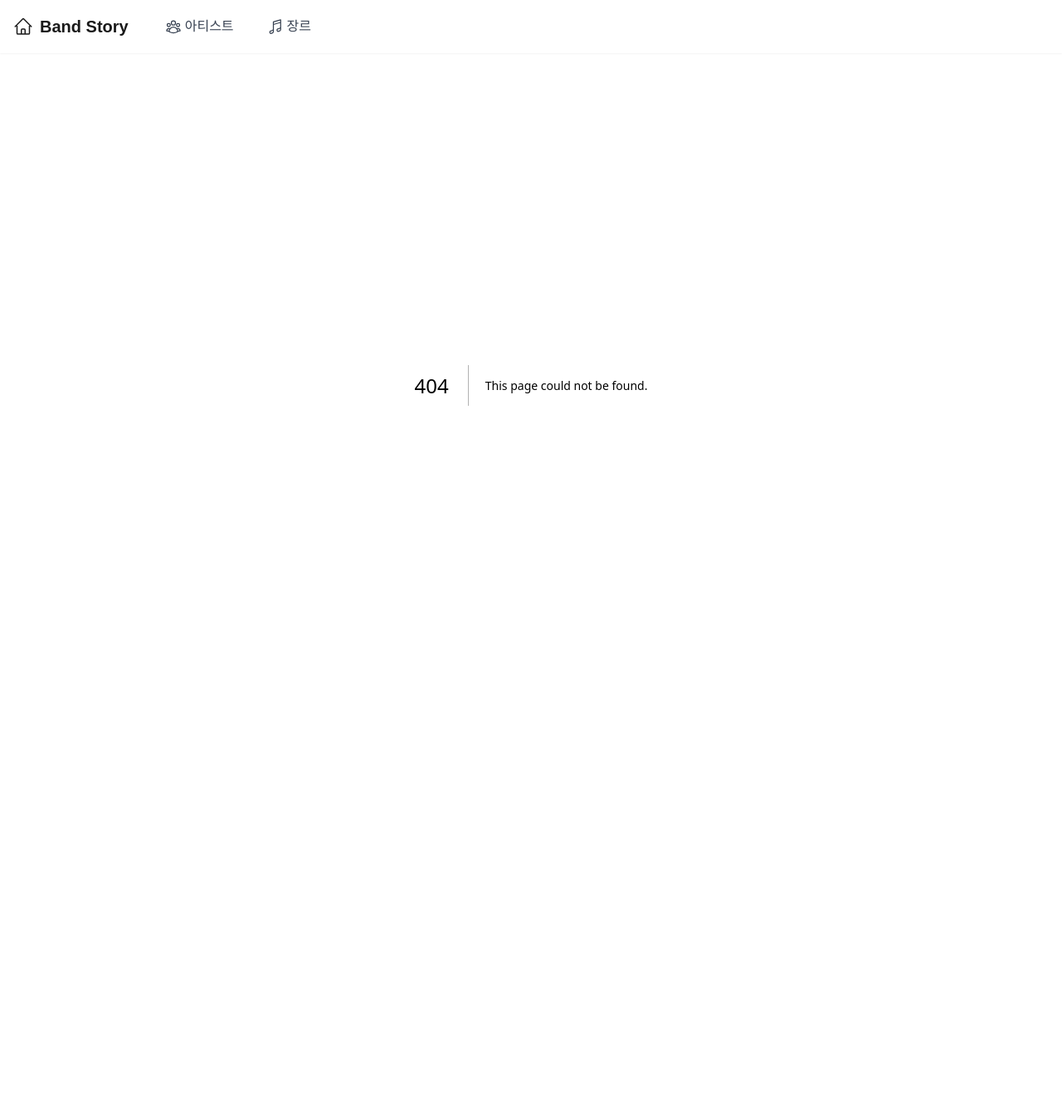
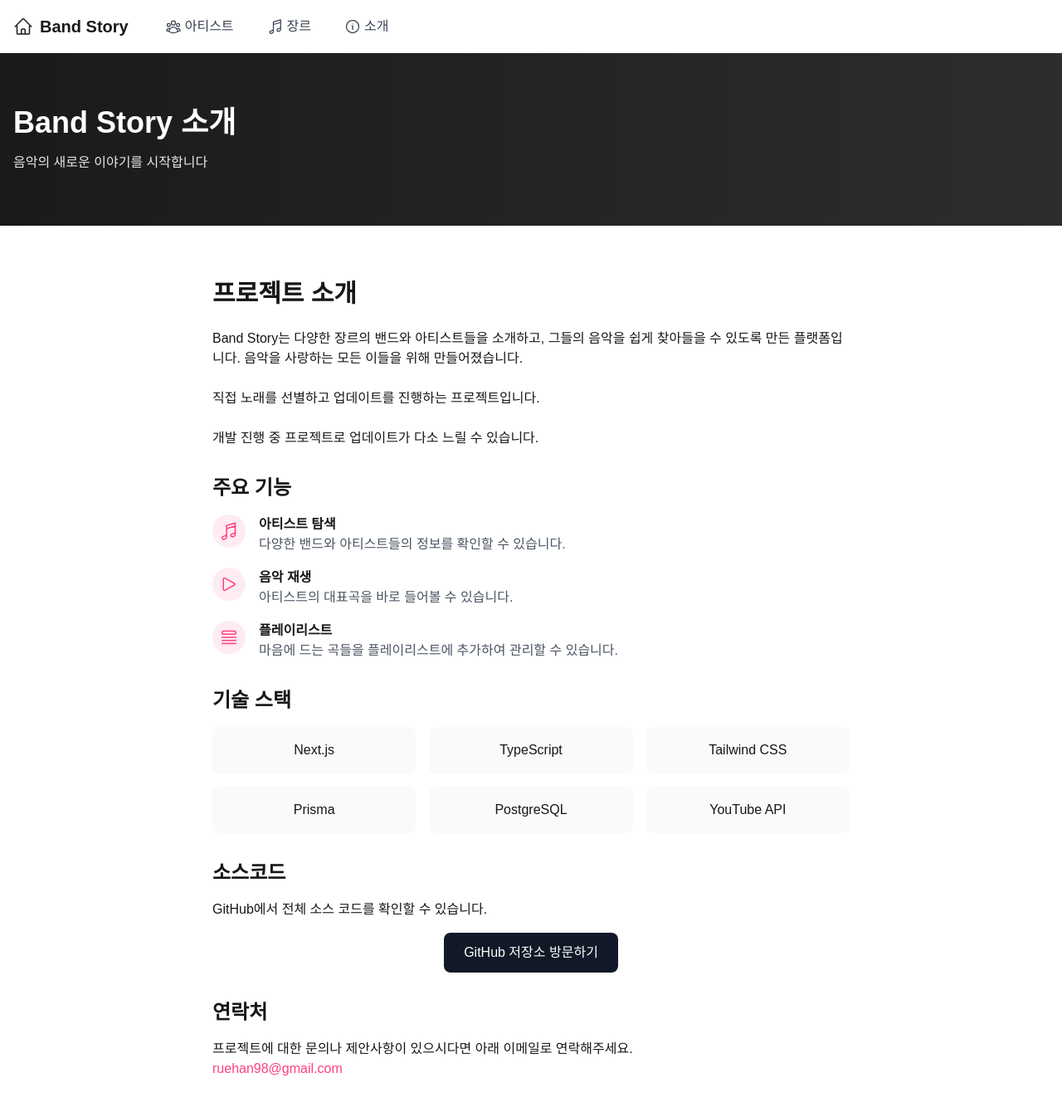
Before and after one commit to ruehan/band-story, a Next.js app: page /about in a window 1280 px wide. Before the commit this address had no page. Shown: the top 1334 px of the page at 83% size. Before the commit the page ends 864 px from the top, so only its background shows below. Built offline with nearby package versions, Linux system fonts and the light colour scheme.

Commit message:
✨ feat: 소개 페이지 구현

```diff
--- /dev/null
+++ b/src/app/about/page.tsx
@@ -0,0 +1,89 @@
+import { MusicalNoteIcon, PlayIcon, QueueListIcon } from "@heroicons/react/24/outline";
+import Image from "next/image";
+import Link from "next/link";
+
+export default function AboutPage() {
+	return (
+		<main>
+			{/* 헤더 섹션 */}
+			<section className="bg-gradient-to-r from-primary to-secondary py-16">
+				<div className="container mx-auto px-4">
+					<h1 className="text-4xl font-bold text-white mb-4">Band Story 소개</h1>
+					<p className="text-gray-200">음악의 새로운 이야기를 시작합니다</p>
+				</div>
+			</section>
+
+			{/* 소개 섹션 */}
+			<section className="py-16">
+				<div className="container mx-auto px-4">
+					<div className="max-w-3xl mx-auto">
+						<div className="prose prose-lg">
+							<h2 className="text-3xl font-bold mb-6">프로젝트 소개</h2>
+							<p className="mb-6">Band Story는 다양한 장르의 밴드와 아티스트들을 소개하고, 그들의 음악을 쉽게 찾아들을 수 있도록 만든 플랫폼입니다. 음악을 사랑하는 모든 이들을 위해 만들어졌습니다.</p>
+							<p className="mb-6">직접 노래를 선별하고 업데이트를 진행하는 프로젝트입니다.</p>
+							<p>개발 진행 중 프로젝트로 업데이트가 다소 느릴 수 있습니다.</p>
+
+							<h3 className="text-2xl font-bold mb-4 mt-8">주요 기능</h3>
+							<ul className="space-y-4 mb-8">
+								<li className="flex items-start">
+									<span className="bg-accent/10 text-accent rounded-full p-2 mr-4">
+										<MusicalNoteIcon className="h-6 w-6" />
+									</span>
+									<div>
+										<h4 className="font-bold">아티스트 탐색</h4>
+										<p className="text-gray-600">다양한 밴드와 아티스트들의 정보를 확인할 수 있습니다.</p>
+									</div>
+								</li>
+								<li className="flex items-start">
+									<span className="bg-accent/10 text-accent rounded-full p-2 mr-4">
+										<PlayIcon className="h-6 w-6" />
+									</span>
+									<div>
+										<h4 className="font-bold">음악 재생</h4>
+										<p className="text-gray-600">아티스트의 대표곡을 바로 들어볼 수 있습니다.</p>
+									</div>
+								</li>
+								<li className="flex items-start">
+									<span className="bg-accent/10 text-accent rounded-full p-2 mr-4">
+										<QueueListIcon className="h-6 w-6" />
+									</span>
+									<div>
+										<h4 className="font-bold">플레이리스트</h4>
+										<p className="text-gray-600">마음에 드는 곡들을 플레이리스트에 추가하여 관리할 수 있습니다.</p>
+									</div>
+								</li>
+							</ul>
+
+							<h3 className="text-2xl font-bold mb-4">기술 스택</h3>
+							<div className="grid grid-cols-2 md:grid-cols-3 gap-4 mb-8">
+								{["Next.js", "TypeScript", "Tailwind CSS", "Prisma", "PostgreSQL", "YouTube API"].map((tech) => (
+									<div key={tech} className="bg-gray-50 p-4 rounded-lg text-center">
+										{tech}
+									</div>
+								))}
+							</div>
+
+							<h3 className="text-2xl font-bold mb-4">소스코드</h3>
+							<p className="mb-4">GitHub에서 전체 소스 코드를 확인할 수 있습니다.</p>
+							<div className="flex justify-center">
+								<Link href="https://github.com/ruehan/band-story" className="inline-flex items-center gap-2 bg-gray-900 text-white px-6 py-3 rounded-lg hover:bg-gray-800 transition-colors">
+									{/* <GithubIcon className="h-5 w-5" /> */}
+									GitHub 저장소 방문하기
+								</Link>
+							</div>
+
+							<h3 className="text-2xl font-bold mb-4 mt-8">연락처</h3>
+							<p>프로젝트에 대한 문의나 제안사항이 있으시다면 아래 이메일로 연락해주세요.</p>
+							<p className="text-accent">ruehan98@gmail.com</p>
+						</div>
+					</div>
+				</div>
+			</section>
+		</main>
+	);
+}
+
+export const metadata = {
+	title: "소개 - Band Story",
+	description: "Band Story 프로젝트 소개 및 주요 기능 안내",
+};
--- a/src/components/common/Navigation.tsx
+++ b/src/components/common/Navigation.tsx
@@ -1,5 +1,5 @@
 import Link from "next/link";
-import { HomeIcon, MusicalNoteIcon, UserGroupIcon } from "@heroicons/react/24/outline";
+import { HomeIcon, InformationCircleIcon, MusicalNoteIcon, UserGroupIcon } from "@heroicons/react/24/outline";
 
 export default function Navigation() {
 	return (
@@ -22,6 +22,10 @@ export default function Navigation() {
 								<MusicalNoteIcon className="h-5 w-5 mr-1" />
 								장르
 							</Link>
+							<Link href="/about" className="flex items-center px-3 py-2 rounded-md text-gray-700 hover:text-primary hover:bg-gray-50">
+								<InformationCircleIcon className="h-5 w-5 mr-1" />
+								소개
+							</Link>
 						</div>
 					</div>
 
@@ -33,6 +37,9 @@ export default function Navigation() {
 						<Link href="/genres" className="p-2 text-gray-700 hover:text-primary">
 							<MusicalNoteIcon className="h-6 w-6" />
 						</Link>
+						<Link href="/about" className="p-2 text-gray-700 hover:text-primary">
+							<InformationCircleIcon className="h-6 w-6" />
+						</Link>
 					</div>
 				</div>
 			</div>
```
